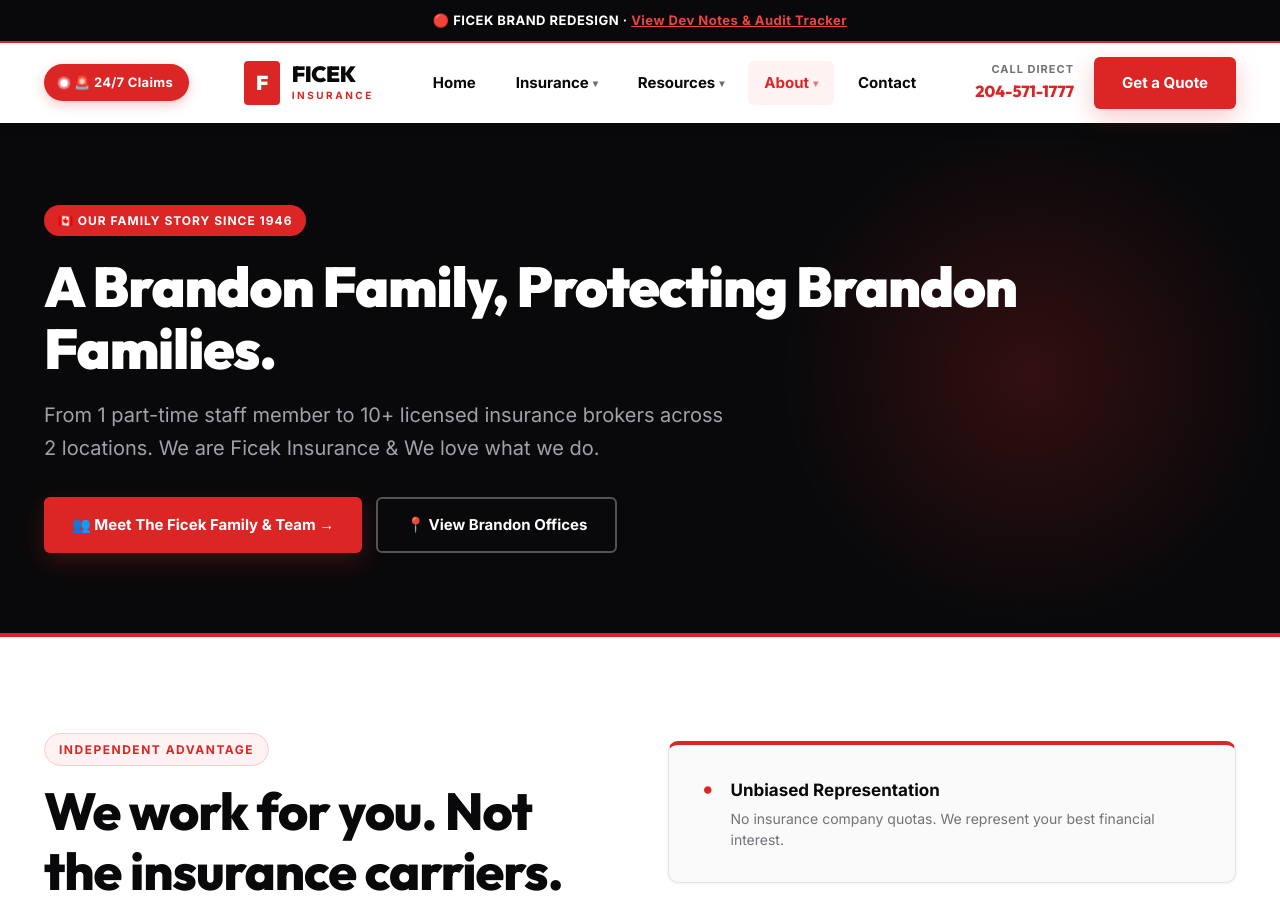
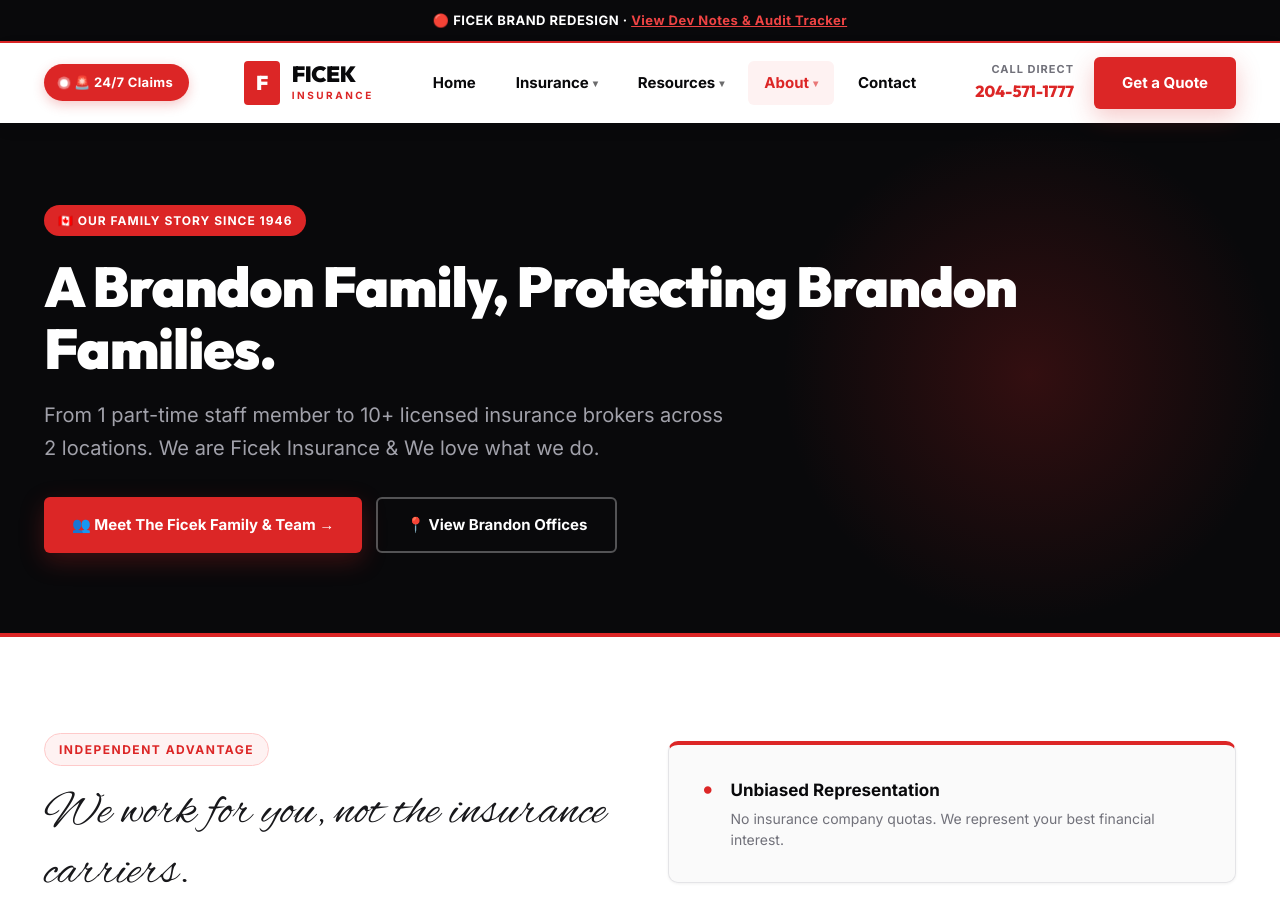
Before and after one commit to austinlmadeit/ficeks, a Next.js app: page /about in a window 1280 px wide. Shown: the top 897 px of the page. Built offline with nearby package versions, Linux system fonts and the light colour scheme.

Commit message:
Update Independent Advantage title copy and style with elegant script font

```diff
--- a/app/about/page.js
+++ b/app/about/page.js
@@ -1,6 +1,13 @@
 import Link from 'next/link';
 import Image from 'next/image';
+import { Alex_Brush } from 'next/font/google';
 import { SITE, TEAM, COMPANY_HISTORY } from '@/lib/data';
+
+const alexBrush = Alex_Brush({
+  subsets: ['latin'],
+  weight: ['400'],
+  display: 'swap',
+});
 
 export const metadata = {
   title: 'About Ficek Insurance | Family-Owned Broker, Brandon MB',
@@ -86,7 +93,16 @@
           <div className="grid-2" style={{ gap: '56px', alignItems: 'center' }}>
             <div>
               <span className="section-tag">Independent Advantage</span>
-              <h2 className="section-title">We work for you. Not the insurance carriers.</h2>
+              <h2 className="section-title" style={{
+                fontFamily: `${alexBrush.style.fontFamily}, 'Alex Brush', 'Brush Script MT', cursive`,
+                fontWeight: 400,
+                fontSize: 'clamp(32px, 4.5vw, 48px)',
+                lineHeight: 1.25,
+                color: '#18181b',
+                letterSpacing: '0.5px',
+              }}>
+                We work for you, not the insurance carriers.
+              </h2>
               <p style={{ color: '#71717a', lineHeight: 1.75, marginBottom: '16px' }}>
                 Unlike captive insurance agents who can only sell one company's policies, Ficek Insurance is 100% independent. We shop Canada’s top insurance providers on your behalf to secure the best coverage at competitive rates.
               </p>
```
